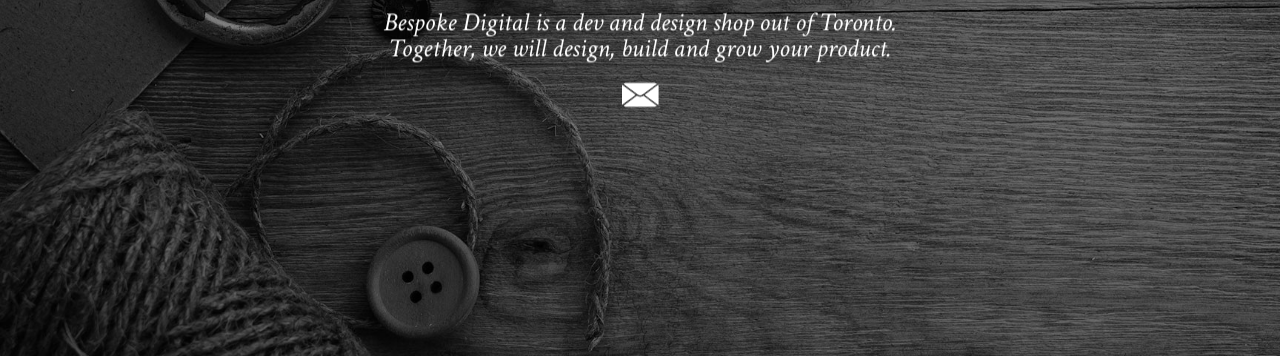
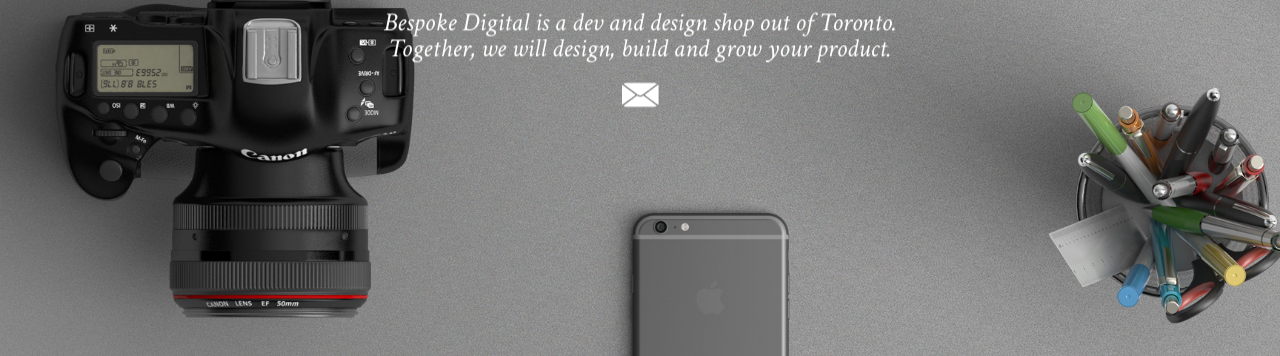
Before and after one commit to bespoke-digital/bespoke-digital, a plain HTML site: page index.html in a window 1280 px wide. Shown: the part 444-800 px from the top of the page. Drawn offline with Linux system fonts and the light colour scheme.

Commit message:
Update index.html

```diff
--- a/index.html
+++ b/index.html
@@ -58,7 +58,7 @@
     body {
       margin: 0;
 
-      background-image: url('img/background.jpg');
+      background-image: url('img/bespoke-bg.jpg');
       background-repeat: no-repeat;
       background-size: cover;
       transform-style: preserve-3d;
```
